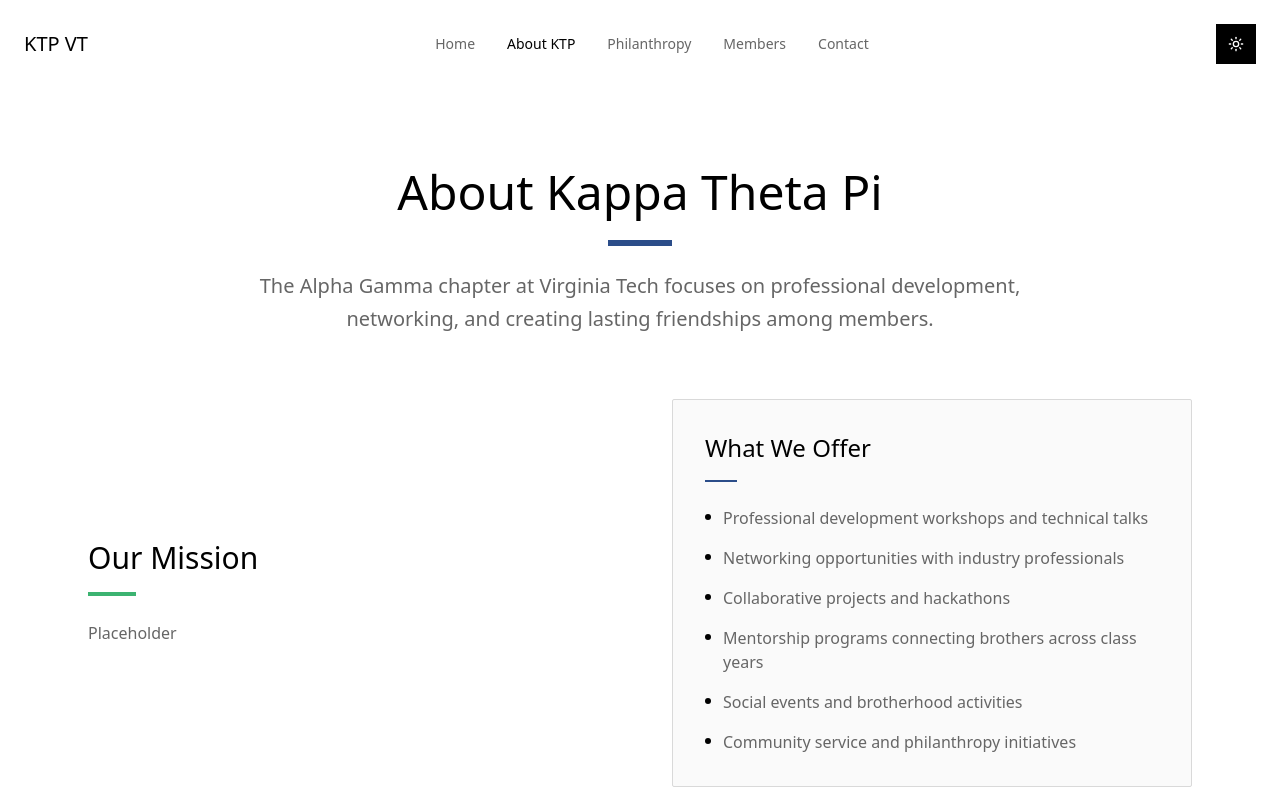
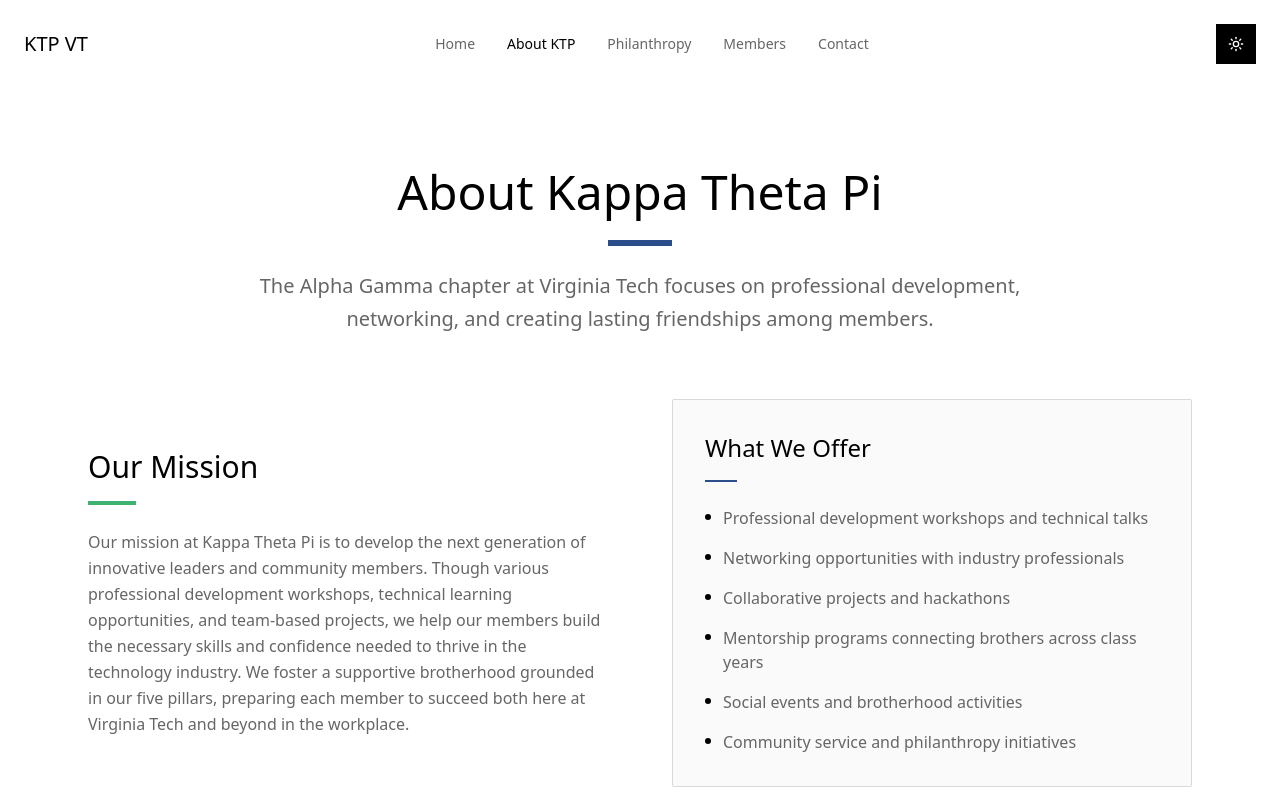
Before and after one commit to shrayg/vtktp-website, a React (Vite) app: page /about in a window 1280 px wide. Shown: the top 800 px of the page. Built offline with nearby package versions, Linux system fonts and the light colour scheme; the HTML template or start-up script is replaced by a standard one; a web font is replaced by a local one.

Commit message:
adding mission statement

```diff
--- a/src/pages/About.tsx
+++ b/src/pages/About.tsx
@@ -37,7 +37,12 @@
                 <AccentBar color="green" size="md" />
               </div>
               <div className="space-y-4 text-muted-foreground leading-relaxed">
-                  Placeholder
+                  Our mission at Kappa Theta Pi is to develop the next generation of innovative
+                  leaders and community members. Though various professional development workshops,
+                  technical learning opportunities, and team-based projects, we help our members build the
+                  necessary skills and confidence needed to thrive in the technology industry. We foster a
+                  supportive brotherhood grounded in our five pillars, preparing each member to succeed
+                  both here at Virginia Tech and beyond in the workplace.
               </div>
             </div>
 
```
